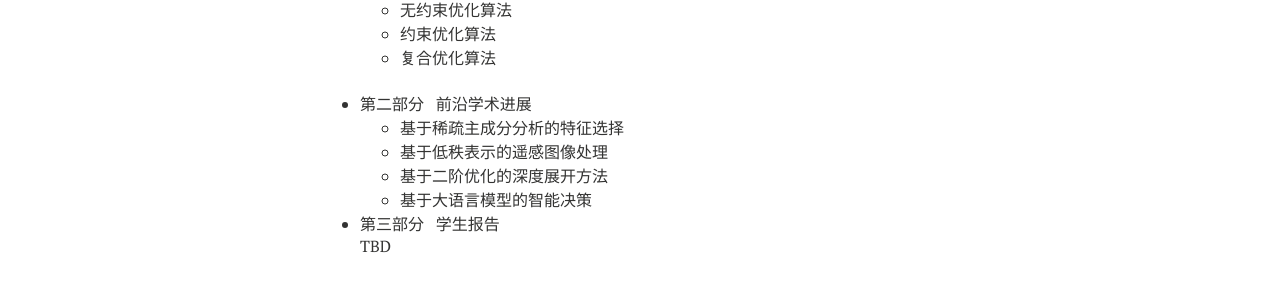
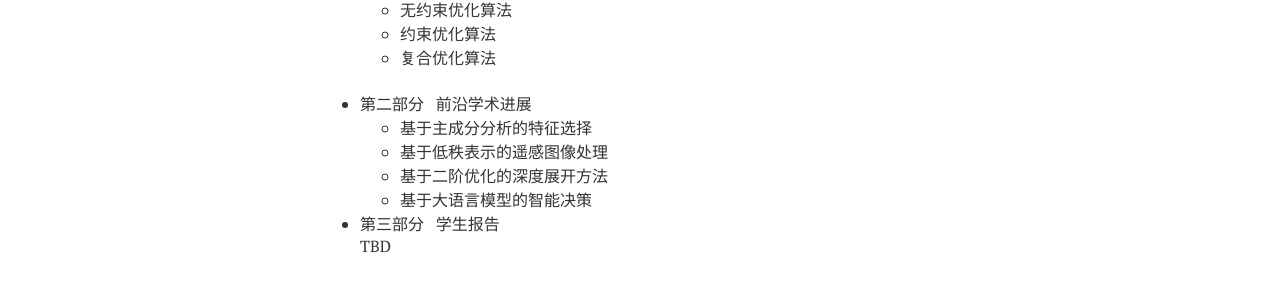
Before and after one commit to xianchaoxiu/xianchaoxiu.github.io, a Jekyll site: the page built from teaching/OPT/2026/index.md, in a window 1280 px wide. Shown: the part 351-643 px from the top of the page. Built offline with Jekyll 4.4.1, drawn with Linux system fonts in a browser that asks for light colours; nearby versions of some CDN libraries.

Commit message:
Update index.md

```diff
--- a/teaching/OPT/2026/index.md
+++ b/teaching/OPT/2026/index.md
@@ -24,7 +24,7 @@ share: false
 
 
 - 第二部分 &nbsp;  前沿学术进展 <br>
-  - 基于稀疏主成分分析的特征选择 <br>
+  - 基于主成分分析的特征选择 <br>
   - 基于低秩表示的遥感图像处理 <br>
   - 基于二阶优化的深度展开方法 <br>
   - 基于大语言模型的智能决策 <br>
```
